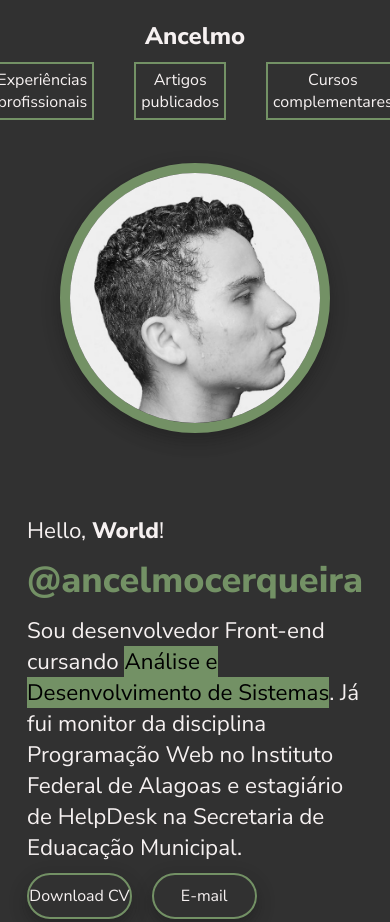
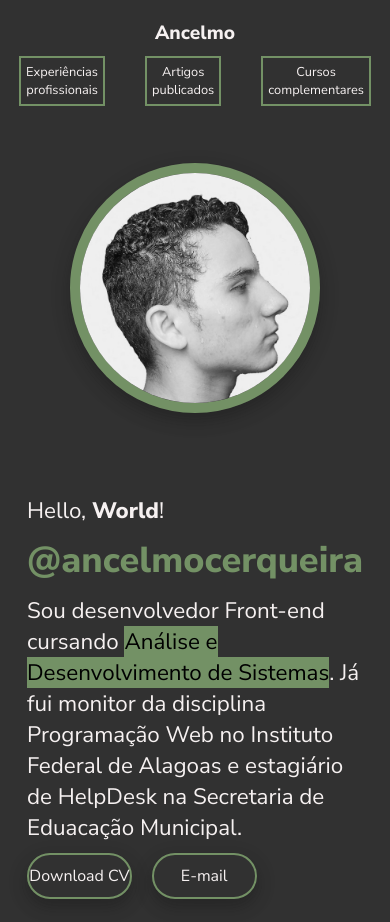
Before and after one commit to antonioancelmo/porfolio, a plain HTML site: page index.html in a window 390 px wide. Shown: the top 922 px of the page. Drawn offline with Linux system fonts and the light colour scheme.

Commit message:
ajustes na responsividade

```diff
--- a/assets/css/styles.css
+++ b/assets/css/styles.css
@@ -146,12 +146,12 @@ body {
 
 @media (max-width: 950px) {
     .logo__nome {
-        font-size: 1.5rem;
+        font-size: 1.2rem;
     }
 
     .apresentacao__perfil {
-        width: 250px;
-        height: 250px;
+        width: 230px;
+        height: 230px;
 
     }
 
@@ -167,7 +167,7 @@ body {
     .cabecalho__menu__link {
         border: 2px solid var(--cor-quaternaria);
         padding: 5px 5px;
-        font-size: 1.15rem;
+        font-size: 1.10rem;
         text-align: center;
     }
     .apresentacao {
@@ -182,6 +182,6 @@ body {
 
 @media (max-width: 580px) {
     .cabecalho__menu__link {
-        font-size: 1rem;
+        font-size: 0.8rem;
     }
 }
```
